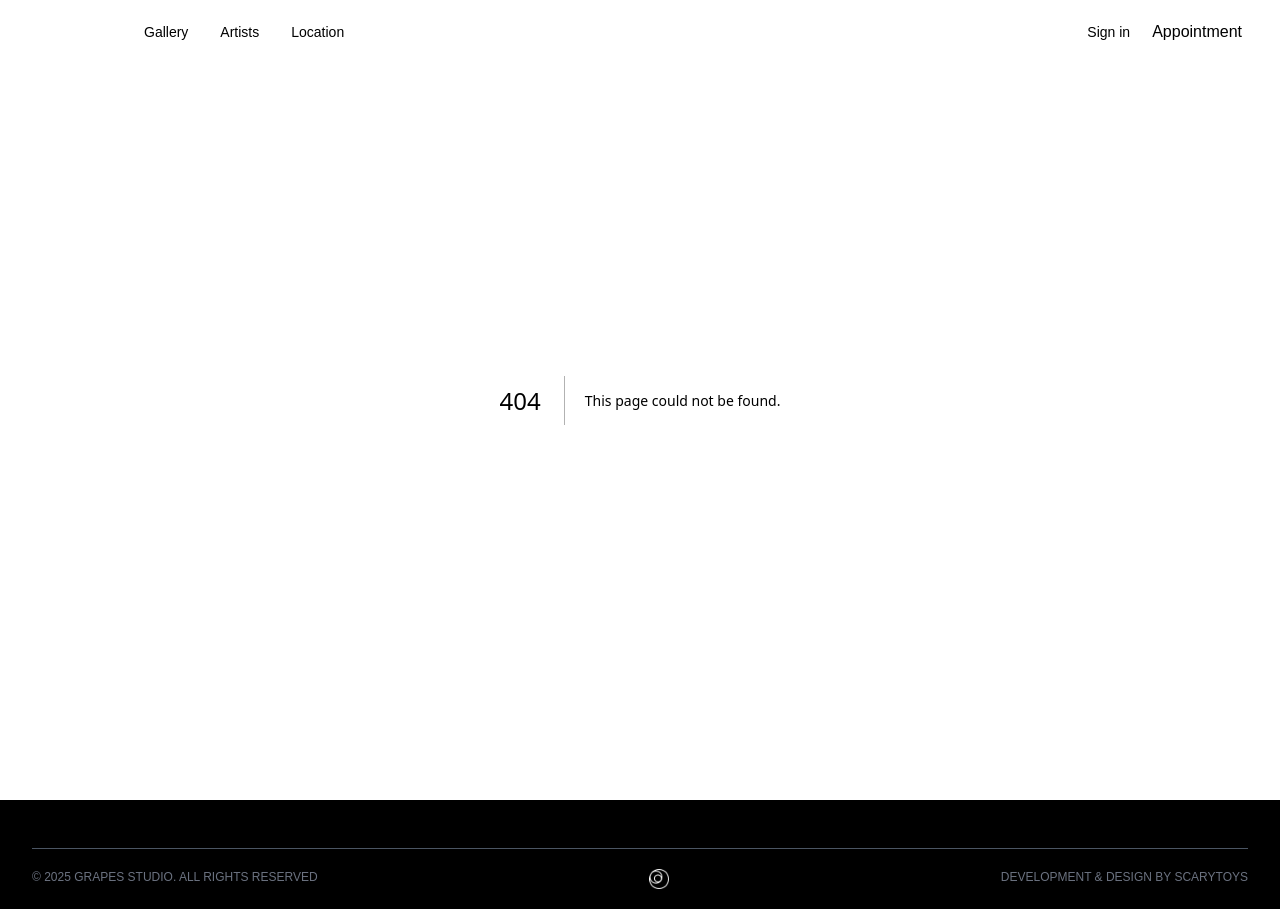
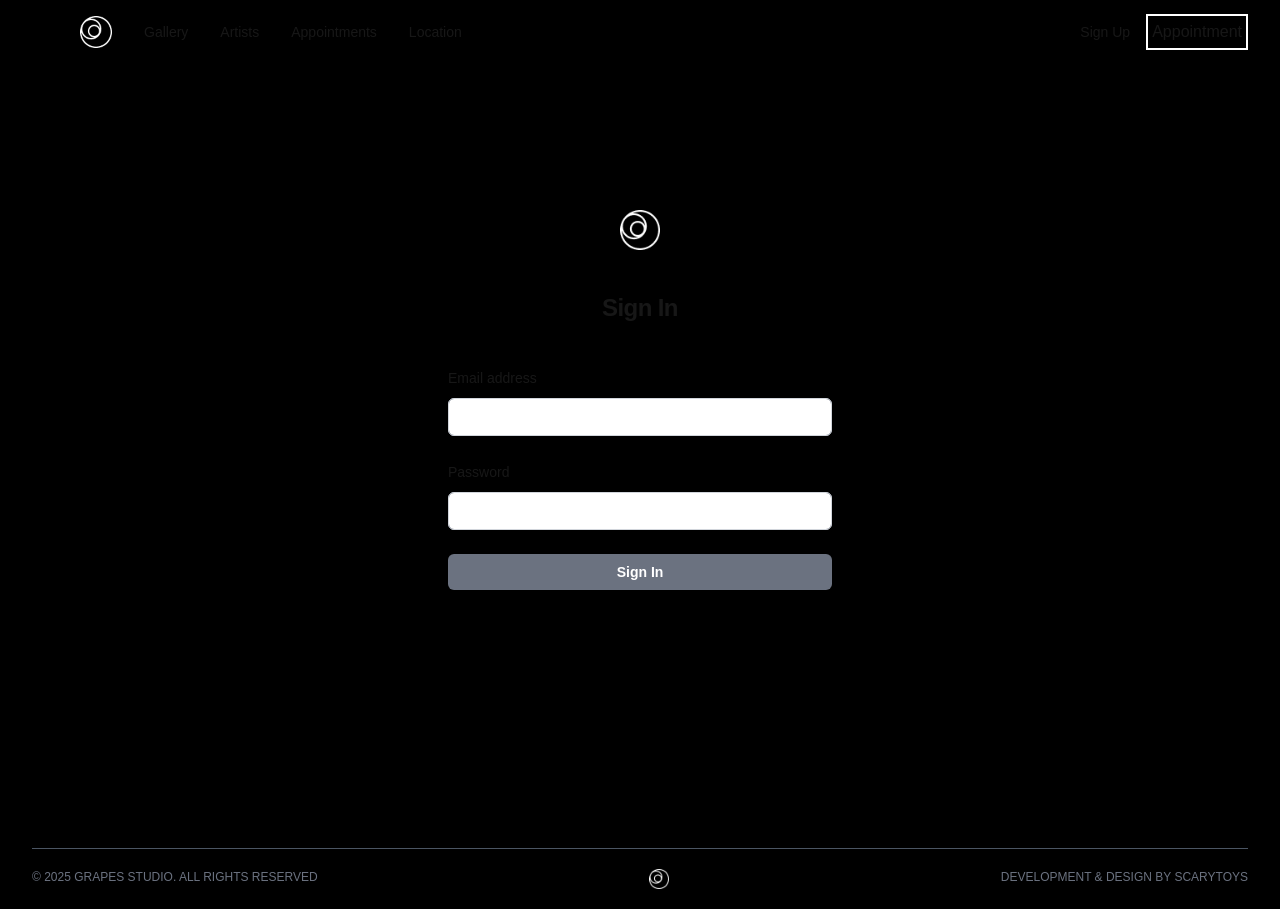
Before and after one commit to pagkaleche/Grapes-frontend, a Next.js app: page /signin in a window 1280 px wide. Before the commit this address had no page. Built offline with nearby package versions, Linux system fonts and the light colour scheme.

Commit message:
store token implementation

```diff
--- a/package.json
+++ b/package.json
@@ -11,6 +11,7 @@
   "dependencies": {
     "@headlessui/react": "^2.2.0",
     "@heroicons/react": "^2.2.0",
+    "@reduxjs/toolkit": "^2.6.1",
     "@tailwindcss/forms": "^0.5.10",
     "framer-motion": "^12.0.6",
     "lenis": "^1.1.20",
@@ -18,6 +19,7 @@
     "next": "15.1.6",
     "react": "^19.0.0",
     "react-dom": "^19.0.0",
+    "react-redux": "^9.2.0",
     "three": "^0.172.0"
   },
   "devDependencies": {
--- /dev/null
+++ b/src/app/appointments/page.js
@@ -0,0 +1,40 @@
+"use client";
+import { Provider } from "react-redux";
+import { store } from "@/store/store";
+import { useAppDispatch, useAppSelector } from "@/store/store";
+import { APIService } from "@/lib/APIService";
+import { useEffect, useState } from "react";
+
+function Appointments() {
+  const [appointments, setAppointments] = useState([]);
+  const token = useAppSelector((state) => state.auth.token);
+  console.log(token);
+
+  useEffect(() => {
+    const apiService = new APIService();
+
+    if (!token) {
+      console.log('no token provided');
+    }
+
+    apiService.Appointments.getAll().then((appointments) => {
+      console.log(appointments);
+    });
+  }, []);
+
+  return (
+    <div className="pt-10 bg-black">
+      {appointments.map((appointment) => {
+        <div>{appointment.id}</div>
+      })}
+    </div>
+  );
+}
+
+export default function Root() {
+  return (
+    <Provider store={store}>
+      <Appointments />
+    </Provider>
+  );
+}
--- a/src/app/log-in/page.js
+++ /dev/null
@@ -1,78 +0,0 @@
-'use client'
-
-import { useRouter } from "next/navigation"
-import { useState } from "react"
-
-export default function SignIn() {
-
-  const router = useRouter()
-
-  const handleSubmit = async (event) => {
-    event.preventDefault()
-    router.push('/')
-    }
-
-    return (
-      <>
-        <div className="flex min-h-full flex-1 flex-col justify-center px-6 py-12 lg:px-8 bg-black">
-          <div className="sm:mx-auto sm:w-full sm:max-w-sm">
-            <img
-              alt="Your Company"
-              src="/images/logo.png"
-              className="mx-auto h-10 w-auto"
-            />
-            <h2 className="mt-10 text-center text-2xl/9 font-bold tracking-tight text-white-900">
-              Log in
-            </h2>
-          </div>
-
-          <div className="mt-10 sm:mx-auto sm:w-full sm:max-w-sm">
-            <form action="#" method="POST" className="space-y-6">
-              <div>
-                <label htmlFor="email" className="block text-sm/6 font-medium text-white-900">
-                  Email address
-                </label>
-                <div className="mt-2">
-                  <input
-                    id="email"
-                    name="email"
-                    type="email"
-                    required
-                    autoComplete="email"
-                    className="block w-full rounded-md bg-white px-3 py-1.5 text-base text-gray-900 outline outline-1 -outline-offset-1 outline-gray-300 placeholder:text-gray-400 focus:outline focus:outline-2 focus:-outline-offset-2 focus:outline-gray-500 sm:text-sm/6"
-                  />
-                </div>
-              </div>
-
-              <div>
-                <div className="flex items-center justify-between">
-                  <label htmlFor="password" className="block text-sm/6 font-medium text-white-900">
-                    Password
-                  </label>
-                </div>
-                <div className="mt-2">
-                  <input
-                    id="password"
-                    name="password"
-                    type="password"
-                    required
-                    autoComplete="current-password"
-                    className="block w-full rounded-md bg-white px-3 py-1.5 text-base text-gray-900 outline outline-1 -outline-offset-1 outline-gray-300 placeholder:text-gray-400 focus:outline focus:outline-2 focus:-outline-offset-2 focus:outline-gray-500 sm:text-sm/6"
-                  />
-                </div>
-              </div>
-              <div>
-                <button
-                  type="submit"
-                  className="flex w-full justify-center rounded-md bg-gray-500 px-3 py-1.5 text-sm/6 font-semibold text-white shadow-sm hover:bg-gray-200 hover:text-black focus-visible:outline focus-visible:outline-2 focus-visible:outline-offset-2 focus-visible:outline-gray-500"
-                  onClick={handleSubmit}
-                >
-                  Log in
-                </button>
-              </div>
-            </form>
-          </div>
-        </div>
-      </>
-    )
-  }
--- a/src/app/page.js
+++ b/src/app/page.js
@@ -7,22 +7,14 @@ import { motion } from "framer-motion";
 import {pageVariants} from '@/components/Variants'
 import { Menu } from '@/components/Menu'
 import { useEffect } from 'react';
+import { store } from "@/store/store";
+import { Provider } from "react-redux";
+import { useAppSelector } from "@/store/store";
 
-export default function Home() {
+function Home() {
+  const token = useAppSelector((state) => state.auth.token);
 
-  useEffect(() => {
-    fetch("http://40.233.78.121:80/api/artists/", {
-      method: "GET",
-      headers: {
-          "Authorization": "Token c9e2be2b5092655c106977520dd6781af6aaa168"
-      }
-  })
-  .then(response => response.json())
-  .then(data => console.log(data))
-  .catch(error => console.error("Error:", error));
-  }, []);
-
-
+  console.log(token);
   return (
     <motion.div
       variants={pageVariants}
@@ -40,5 +32,13 @@ export default function Home() {
         </main>
       </div>
     </motion.div>
-  )
+  );
 }
+
+export default function Root() {
+  return (
+    <Provider store={store}>
+      <Home />
+    </Provider>
+  );
+}
--- /dev/null
+++ b/src/app/signin/page.js
@@ -0,0 +1,100 @@
+"use client";
+
+import { useRouter } from "next/navigation";
+import { useAppDispatch } from "@/store/store";
+import { Provider } from "react-redux";
+import { store } from "@/store/store";
+import { APIService } from "@/lib/APIService";
+import { setToken } from "@/store/authSlice";
+
+function SignIn() {
+  const router = useRouter();
+  const apiService = new APIService();
+
+  const dispatch = useAppDispatch();
+
+  const handleSubmit = async (event) => {
+    event.preventDefault();
+    router.push("/");
+    let email = "artem@artem.artem";
+    let password = "ScaryToy";
+    let response = await apiService.Auth.login(email, password);
+    dispatch(setToken(response.token));
+  };
+
+  return (
+    <div className="flex min-h-full flex-1 flex-col justify-center px-6 py-12 lg:px-8 bg-black">
+      <div className="sm:mx-auto sm:w-full sm:max-w-sm">
+        <img
+          alt="Your Company"
+          src="/images/logo.png"
+          className="mx-auto h-10 w-auto"
+        />
+        <h2 className="mt-10 text-center text-2xl/9 font-bold tracking-tight text-white-900">
+          Sign In
+        </h2>
+      </div>
+
+      <div className="mt-10 sm:mx-auto sm:w-full sm:max-w-sm">
+        <form action="#" method="POST" className="space-y-6">
+          <div>
+            <label
+              htmlFor="email"
+              className="block text-sm/6 font-medium text-white-900"
+            >
+              Email address
+            </label>
+            <div className="mt-2">
+              <input
+                id="email"
+                name="email"
+                type="email"
+                required
+                autoComplete="email"
+                className="block w-full rounded-md bg-white px-3 py-1.5 text-base text-gray-900 outline outline-1 -outline-offset-1 outline-gray-300 placeholder:text-gray-400 focus:outline focus:outline-2 focus:-outline-offset-2 focus:outline-gray-500 sm:text-sm/6"
+              />
+            </div>
+          </div>
+
+          <div>
+            <div className="flex items-center justify-between">
+              <label
+                htmlFor="password"
+                className="block text-sm/6 font-medium text-white-900"
+              >
+                Password
+              </label>
+            </div>
+            <div className="mt-2">
+              <input
+                id="password"
+                name="password"
+                type="password"
+                required
+                autoComplete="current-password"
+                className="block w-full rounded-md bg-white px-3 py-1.5 text-base text-gray-900 outline outline-1 -outline-offset-1 outline-gray-300 placeholder:text-gray-400 focus:outline focus:outline-2 focus:-outline-offset-2 focus:outline-gray-500 sm:text-sm/6"
+              />
+            </div>
+          </div>
+          <div>
+            <button
+              type="submit"
+              className="flex w-full justify-center rounded-md bg-gray-500 px-3 py-1.5 text-sm/6 font-semibold text-white shadow-sm hover:bg-gray-200 hover:text-black focus-visible:outline focus-visible:outline-2 focus-visible:outline-offset-2 focus-visible:outline-gray-500"
+              onClick={handleSubmit}
+            >
+              Sign In
+            </button>
+          </div>
+        </form>
+      </div>
+    </div>
+  );
+}
+
+export default function Root() {
+  return (
+    <Provider store={store}>
+      <SignIn />
+    </Provider>
+  );
+}
--- a/src/app/sign-in/page.js
+++ b/src/app/signup/page.js
@@ -19,7 +19,7 @@ export default function SignIn() {
             className="mx-auto h-10 w-auto"
           />
           <h2 className="mt-10 text-center text-2xl/9 font-bold tracking-tight text-white-900">
-            Sign in
+            Sign Up
           </h2>
         </div>
 
@@ -71,7 +71,7 @@ export default function SignIn() {
                 className="flex w-full justify-center rounded-md bg-gray-500 px-3 py-1.5 text-sm/6 font-semibold text-white shadow-sm hover:bg-gray-200 hover:text-black focus-visible:outline focus-visible:outline-2 focus-visible:outline-offset-2 focus-visible:outline-gray-500"
                 onClick={handleSubmit}
               >
-                Sign in
+                Sign Up
               </button>
             </div>
           </form>
--- a/src/components/Menu.js
+++ b/src/components/Menu.js
@@ -45,13 +45,14 @@ const navigation = {
   ],
   pages: [
     { name: "Artists", href: "/artists" },
+    { name: "Appointments", href: "/appointments" },
     { name: "Location", href: "/#location-section" },
   ],
 };
 
 const registration = [
-  { name: "Sign in", href: "/sign-in" },
-  { name: "Log in", href: "/log-in" },
+  { name: "Sign In", href: "/signin" },
+  { name: "Sign Up", href: "/signup" },
 ];
 
 export const Menu = () => {
@@ -61,7 +62,7 @@ export const Menu = () => {
   const pathname = usePathname();
 
   useEffect(() => {
-    if (pathname === "/sign-in") {
+    if (pathname === "/signin") {
       setRegistrationLink(registration[1]);
     } else {
       setRegistrationLink(registration[0]);
@@ -177,9 +178,7 @@ export const Menu = () => {
                 </div>
               </div>
               <div className="hidden lg:flex flex-1 items-center justify-end gap-4">
-                <div
-                  className="group relative flex items-center justify-center text-sm font-medium text-white-700 transition-colors duration-200 ease-out hover:text-red-400 data-[open]:text-white"
-                >
+                <div className="group relative flex items-center justify-center text-sm font-medium text-white-700 transition-colors duration-200 ease-out hover:text-red-400 data-[open]:text-white">
                   <a
                     href={registrationLink.href}
                     className="text-sm font-medium text-white-700 hover:text-gray-500"
--- /dev/null
+++ b/src/store/authSlice.js
@@ -0,0 +1,18 @@
+import { createSlice } from "@reduxjs/toolkit";
+
+const initialState = {
+  token: typeof window !== "undefined" ? localStorage.getItem("token") : null,
+};
+
+export const authSlice = createSlice({
+  name: "auth",
+  initialState,
+  reducers: {
+    setToken: (state, action) => {
+      state.token = action.payload;
+    },
+  },
+});
+
+export const { setToken } = authSlice.actions;
+export const authReducer = authSlice.reducer;
--- /dev/null
+++ b/src/store/store.js
@@ -0,0 +1,14 @@
+import { configureStore } from "@reduxjs/toolkit";
+import { useDispatch, useSelector } from "react-redux";
+import { authReducer } from "@/store/authSlice";
+
+export const store = configureStore({
+  reducer: { auth: authReducer },
+});
+
+store.subscribe(() => {
+  localStorage.setItem("token", store.getState().auth.token);
+});
+
+export const useAppDispatch = () => useDispatch();
+export const useAppSelector = useSelector;
```
Also changed, not shown: 1 other file (tests, documents, lock files or other folders).
